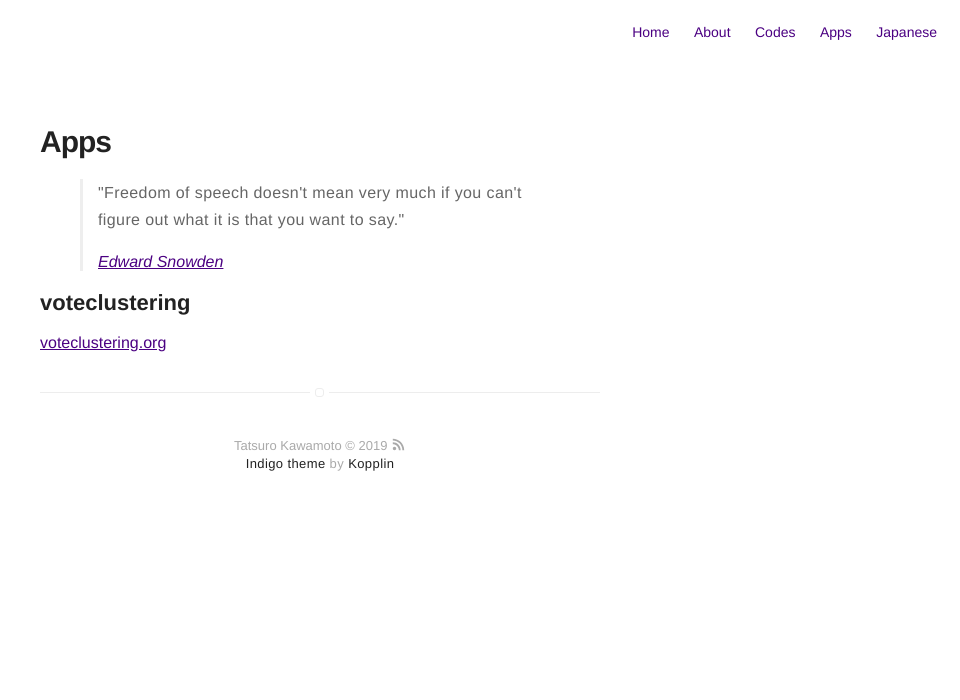
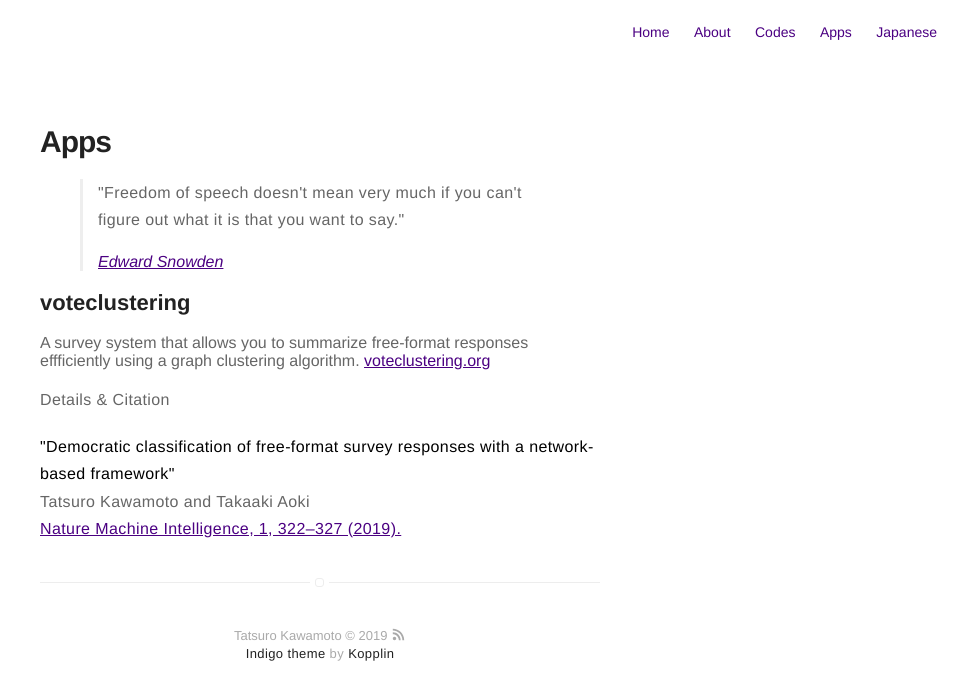
Before and after one commit to tatsuro-kawamoto/tatsuro-kawamoto.github.io, a Jekyll site: the page built from apps.html, in a window 1280 px wide. Shown: the top 700 px of the page, without its empty margins (320-1280 px from the left). Built offline with Jekyll 4.4.1, drawn with Linux system fonts in a browser that asks for light colours.

Commit message:
Update apps.html

```diff
--- a/apps.html
+++ b/apps.html
@@ -12,6 +12,16 @@
 
 
 <h2>voteclustering</h2>
+A survey system that allows you to summarize free-format responses effficiently using a graph clustering algorithm.
 <a href="https://voteclustering.org/">voteclustering.org</a>
 
+<div>
+	<p>Details & Citation</p>
+	<p>
+    <strong>"Democratic classification of free-format survey responses with a network-based framework"</strong><br />
+    Tatsuro Kawamoto and Takaaki Aoki<br />
+    <a href="https://www.nature.com/articles/s42256-019-0071-y" target="_blank">Nature Machine Intelligence, 1, 322–327 (2019).</a>
+	</p>
+</div>
+
 </section>
```
